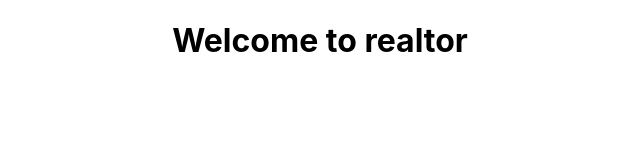
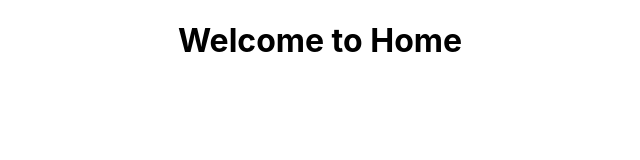
Before and after one commit to Thermiee/Dashboard, a React (Create React App) app: page / in a window 1280 px wide. Shown: the top 160 px of the page, without its empty margins (320-960 px from the left). Built offline with nearby package versions, Linux system fonts and the light colour scheme.

Commit message:
project clean up

```diff
--- a/package.json
+++ b/package.json
@@ -1,5 +1,5 @@
 {
-  "name": "realtor",
+  "name": "dashboard",
   "version": "0.1.0",
   "private": true,
   "dependencies": {
--- a/src/App.js
+++ b/src/App.js
@@ -3,7 +3,7 @@ import './App.css';
 function App() {
   return (
     <div className="App">
-      <h1>Welcome to realtor</h1>
+      <h1>Welcome to Home</h1>
     </div>
   );
 }
```
Also changed, not shown: src/components/Nav.js (deleted, +0 -7 lines), 1 other file (tests, documents, lock files or other folders).
